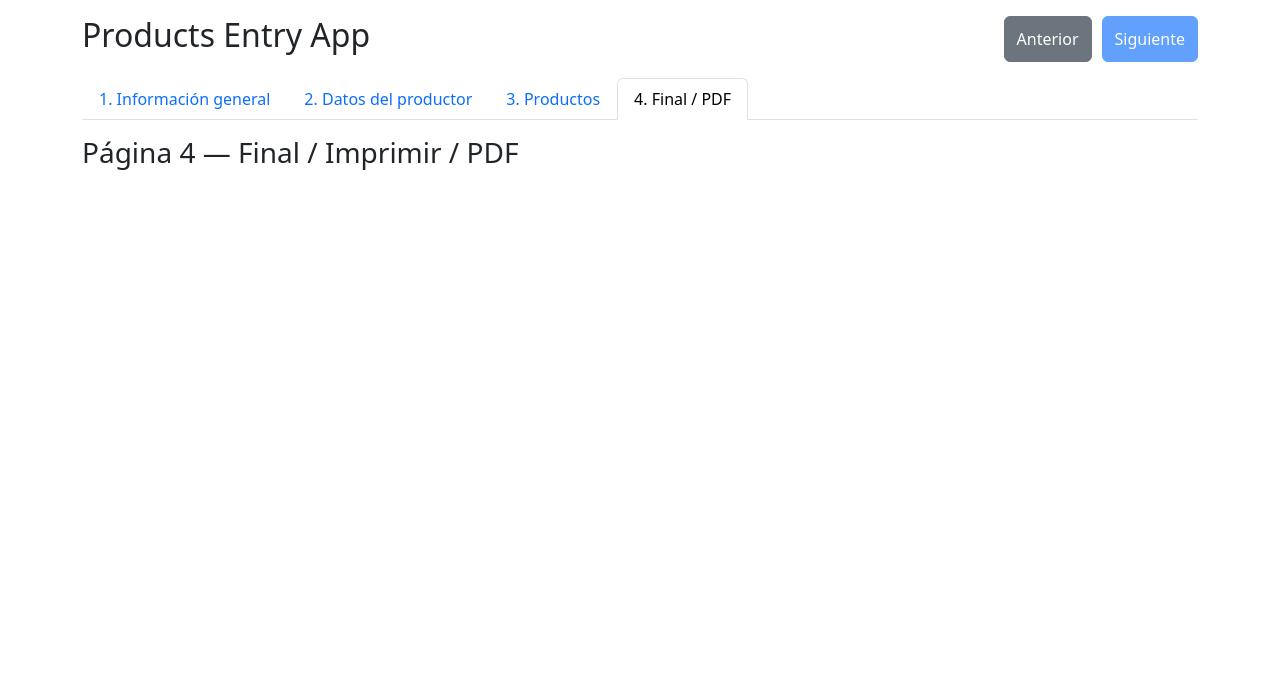
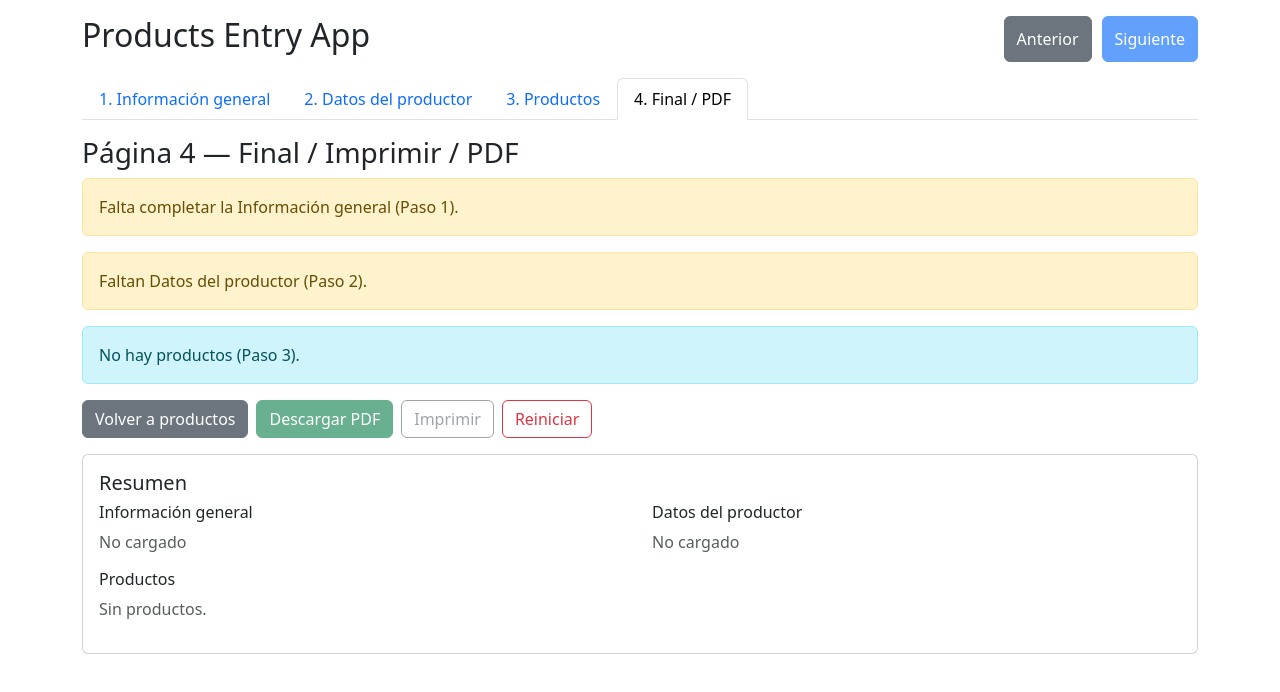
Before and after one commit to ismaelmarot/product-entry-app, a React (Vite) app: page /final in a window 1280 px wide. Shown: the top 692 px of the page. Built offline with nearby package versions, Linux system fonts and the light colour scheme.

Commit message:
general stiles fixed

```diff
--- a/src/context/AppContext.tsx
+++ b/src/context/AppContext.tsx
@@ -3,9 +3,9 @@ import { v4 as uuidv4 } from 'uuid';
 
 export type GeneralInfo = {
   lugar: string;
-  fecha: string;   // yyyy-mm-dd
+  fecha: string; // yyyy-mm-dd
   receptor: string;
-  otros?: string;
+  otros?: string | undefined;
 };
 
 export type ProducerInfo = {
@@ -79,6 +79,6 @@ export function AppProvider({ children }: { children: ReactNode }) {
 
 export function useAppContext() {
   const ctx = useContext(Ctx);
-  if (!ctx) throw new Error('useAppContext must be used inside AppProvider');
+  if (!ctx) throw new Error("useAppContext must be used inside AppProvider");
   return ctx;
 }
--- a/src/pages/FinalPage/FinalPage.tsx
+++ b/src/pages/FinalPage/FinalPage.tsx
@@ -1,7 +1,150 @@
+import jsPDF from 'jspdf';
+import autoTable from 'jspdf-autotable';
+import { useAppContext } from '../../context/AppContext';
+import { useNavigate } from 'react-router-dom';
+
 export default function FinalPage() {
+  const { general, producer, products, clearAll } = useAppContext();
+  const navigate = useNavigate();
+
+  const totalCosto = products.reduce((a, p) => a + p.cantidad * p.costo, 0);
+  const totalVenta = products.reduce((a, p) => a + p.cantidad * p.venta, 0);
+
+  const exportPDF = () => {
+    const doc = new jsPDF();
+
+    doc.setFontSize(14);
+    doc.text('Listado de productos', 14, 16);
+
+    const lines: string[] = [];
+    if (general) {
+      lines.push(`Lugar: ${general.lugar}`, `Fecha: ${general.fecha}`, `Receptor: ${general.receptor}`);
+      if (general.otros) lines.push(`Otros: ${general.otros}`);
+    }
+    if (producer) {
+      const p1 = `Productor: ${producer.nombre} ${producer.apellido}`;
+      const p2 =
+        [producer.documento && `Doc: ${producer.documento}`, producer.telefono && `Tel: ${producer.telefono}`, producer.email && `Email: ${producer.email}`]
+        .filter(Boolean).join(' · ');
+      lines.push(p1, p2);
+    }
+    doc.setFontSize(10);
+    let y = 24;
+    lines.filter(Boolean).forEach(l => { doc.text(l, 14, y); y += 5; });
+
+    autoTable(doc, {
+      startY: y + 2,
+      head: [['Detalle', 'Cant.', 'Costo', 'Venta', 'Subcosto', 'Subventa']],
+      body: products.map(p => [
+        p.detalle,
+        String(p.cantidad),
+        p.costo.toFixed(2),
+        p.venta.toFixed(2),
+        (p.cantidad * p.costo).toFixed(2),
+        (p.cantidad * p.venta).toFixed(2),
+      ]),
+      styles: { fontSize: 9 },
+      headStyles: { fillColor: [33, 37, 41] },
+    });
+
+    autoTable(doc, {
+      startY: (doc as any).lastAutoTable.finalY + 6,
+      body: [
+        ['Total costo', totalCosto.toFixed(2)],
+        ['Total venta', totalVenta.toFixed(2)],
+      ],
+      theme: 'plain',
+      styles: { fontSize: 11 }
+    });
+
+    doc.save('productos.pdf');
+  };
+
   return (
     <div className="mt-3">
       <h3>Página 4 — Final / Imprimir / PDF</h3>
+
+      {!general && <div className="alert alert-warning">Falta completar la Información general (Paso 1).</div>}
+      {!producer && <div className="alert alert-warning">Faltan Datos del productor (Paso 2).</div>}
+      {products.length === 0 && <div className="alert alert-info">No hay productos (Paso 3).</div>}
+
+      <div className="mb-3 d-flex gap-2">
+        <button className="btn btn-secondary" onClick={() => navigate('/productos')}>Volver a productos</button>
+        <button className="btn btn-success" onClick={exportPDF} disabled={!general || !producer || products.length === 0}>Descargar PDF</button>
+        <button className="btn btn-outline-secondary" onClick={() => window.print()} disabled={!general || !producer || products.length === 0}>Imprimir</button>
+        <button className="btn btn-outline-danger" onClick={() => { clearAll(); navigate('/general'); }}>Reiniciar</button>
+      </div>
+
+      <div className="card">
+        <div className="card-body">
+          <h5 className="card-title">Resumen</h5>
+
+          <div className="row">
+            <div className="col-md-6">
+              <h6>Información general</h6>
+              {general ? (
+                <ul className="mb-3">
+                  <li><strong>Lugar:</strong> {general.lugar}</li>
+                  <li><strong>Fecha:</strong> {general.fecha}</li>
+                  <li><strong>Receptor:</strong> {general.receptor}</li>
+                  {general.otros && <li><strong>Otros:</strong> {general.otros}</li>}
+                </ul>
+              ) : <p className="text-muted">No cargado</p>}
+            </div>
+            <div className="col-md-6">
+              <h6>Datos del productor</h6>
+              {producer ? (
+                <ul className="mb-3">
+                  <li><strong>Nombre:</strong> {producer.nombre}</li>
+                  <li><strong>Apellido:</strong> {producer.apellido}</li>
+                  {producer.documento && <li><strong>Documento:</strong> {producer.documento}</li>}
+                  {producer.telefono && <li><strong>Teléfono:</strong> {producer.telefono}</li>}
+                  {producer.email && <li><strong>Email:</strong> {producer.email}</li>}
+                </ul>
+              ) : <p className="text-muted">No cargado</p>}
+            </div>
+          </div>
+
+          <h6>Productos</h6>
+          {products.length === 0 ? (
+            <p className="text-muted">Sin productos.</p>
+          ) : (
+            <div className="table-responsive">
+              <table className="table table-sm">
+                <thead>
+                  <tr>
+                    <th>Detalle</th>
+                    <th className="text-end">Cant.</th>
+                    <th className="text-end">Costo</th>
+                    <th className="text-end">Venta</th>
+                    <th className="text-end">Subcosto</th>
+                    <th className="text-end">Subventa</th>
+                  </tr>
+                </thead>
+                <tbody>
+                  {products.map(p => (
+                    <tr key={p.id}>
+                      <td>{p.detalle}</td>
+                      <td className="text-end">{p.cantidad}</td>
+                      <td className="text-end">{p.costo.toFixed(2)}</td>
+                      <td className="text-end">{p.venta.toFixed(2)}</td>
+                      <td className="text-end">{(p.cantidad * p.costo).toFixed(2)}</td>
+                      <td className="text-end">{(p.cantidad * p.venta).toFixed(2)}</td>
+                    </tr>
+                  ))}
+                </tbody>
+                <tfoot>
+                  <tr>
+                    <th colSpan={4} className="text-end">Totales</th>
+                    <th className="text-end">{totalCosto.toFixed(2)}</th>
+                    <th className="text-end">{totalVenta.toFixed(2)}</th>
+                  </tr>
+                </tfoot>
+              </table>
+            </div>
+          )}
+        </div>
+      </div>
     </div>
   );
 }
```
Also changed, not shown: index.html (+5 -5 lines).
